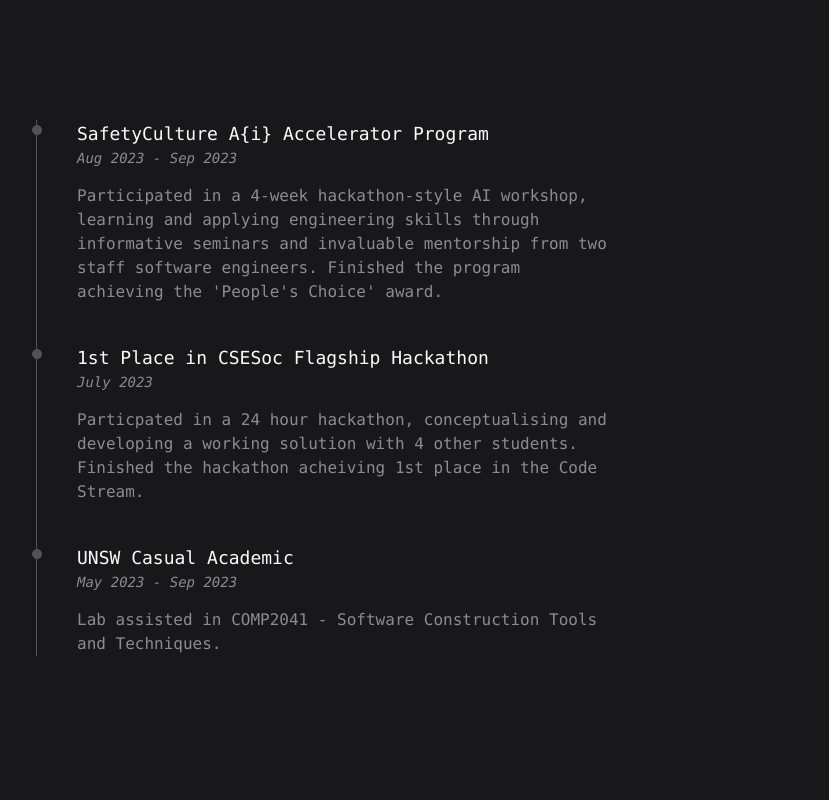
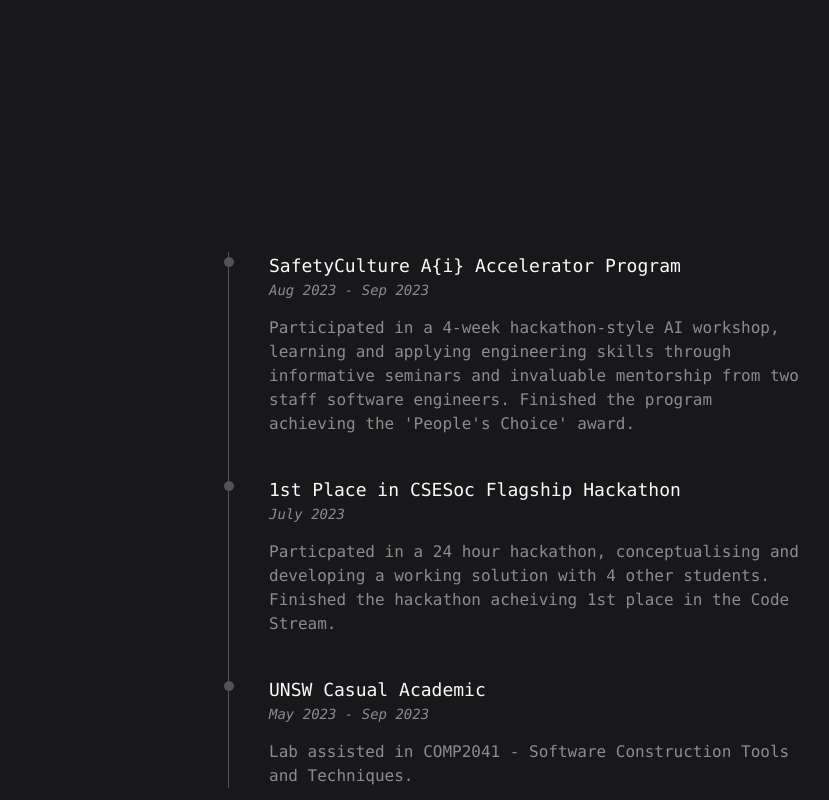
Before and after one commit to ddannyll/horizon, a React (Vite) app: page / in a window 1280 px wide. Shown: the part 1680-2480 px from the top of the page, without its empty margins (124-953 px from the left). Built offline with nearby package versions, Linux system fonts and the light colour scheme.

Commit message:
fix flex

```diff
--- a/src/components/Experience.jsx
+++ b/src/components/Experience.jsx
@@ -3,7 +3,7 @@
 
 export default function Experience() {
   return (
-    <section className="container mx-auto min-h-screen flex-col justify-center items-center gap-10">
+    <section className="container mx-auto min-h-screen flex flex-col justify-center items-center gap-10">
       <motion.div
         initial={{ opacity: 0 }}
         whileInView={{ opacity: 1 }}
```
